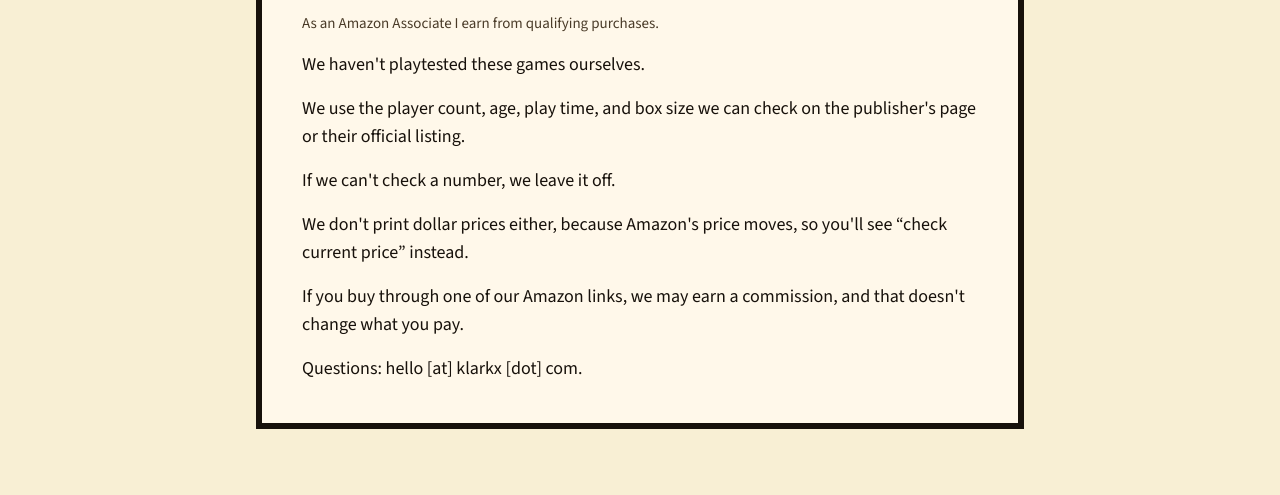
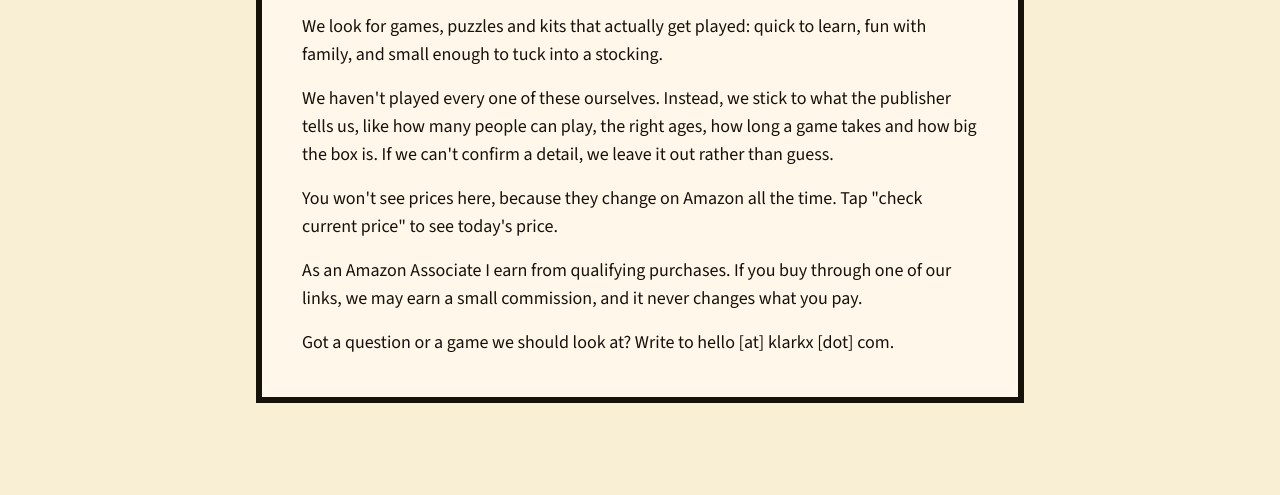
Before and after one commit to spstepp/klarkx, a plain HTML site: page how-we-pick/index.html in a window 1280 px wide. Shown: the part 305-800 px from the top of the page. Drawn offline with Linux system fonts and the light colour scheme.

Commit message:
Rewrite the how-we-pick page in a more natural voice
Replace the body copy with the approved customer-facing text. The header disclosure bar, footer, and page design stay as they are.

```diff
--- a/how-we-pick/index.html
+++ b/how-we-pick/index.html
@@ -4,7 +4,7 @@
   <meta charset="utf-8" />
   <meta name="viewport" content="width=device-width, initial-scale=1" />
   <title>How we pick games at Klarkx</title>
-  <meta name="description" content="We haven't playtested these games. We use the player count, age, time, and box size we can check, and we don't print dollar prices." />
+  <meta name="description" content="We look for games, puzzles and kits that actually get played: quick to learn, fun with family, and small enough to tuck into a stocking." />
   <meta name="robots" content="index,follow" />
   <link rel="preload" href="/fonts/bangers-normal-400-latin.woff2" as="font" type="font/woff2" crossorigin>
   <link rel="preload" href="/fonts/source-sans-3-roman-variable-latin.woff2" as="font" type="font/woff2" crossorigin>
@@ -29,13 +29,11 @@
 <main id="main" class="page-body prose">
     <article class="title-panel">
       <h1>How we pick</h1>
-      <p class="disclosure">As an Amazon Associate I earn from qualifying purchases.</p>
-      <p>We haven't playtested these games ourselves.</p>
-      <p>We use the player count, age, play time, and box size we can check on the publisher's page or their official listing.</p>
-      <p>If we can't check a number, we leave it off.</p>
-      <p>We don't print dollar prices either, because Amazon's price moves, so you'll see “check current price” instead.</p>
-      <p>If you buy through one of our Amazon links, we may earn a commission, and that doesn't change what you pay.</p>
-      <p>Questions: hello [at] klarkx [dot] com.</p>
+      <p>We look for games, puzzles and kits that actually get played: quick to learn, fun with family, and small enough to tuck into a stocking.</p>
+      <p>We haven't played every one of these ourselves. Instead, we stick to what the publisher tells us, like how many people can play, the right ages, how long a game takes and how big the box is. If we can't confirm a detail, we leave it out rather than guess.</p>
+      <p>You won't see prices here, because they change on Amazon all the time. Tap "check current price" to see today's price.</p>
+      <p>As an Amazon Associate I earn from qualifying purchases. If you buy through one of our links, we may earn a small commission, and it never changes what you pay.</p>
+      <p>Got a question or a game we should look at? Write to hello [at] klarkx [dot] com.</p>
     </article>
   </main>
 
```
